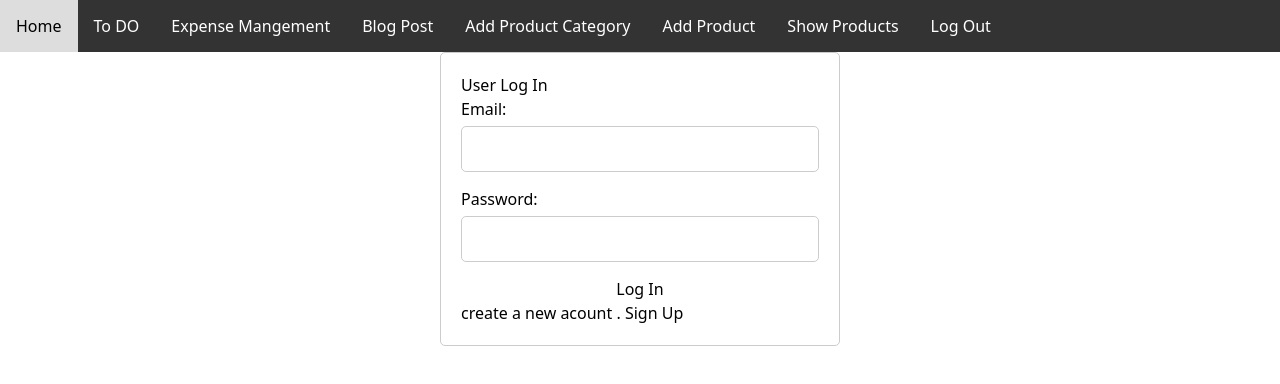
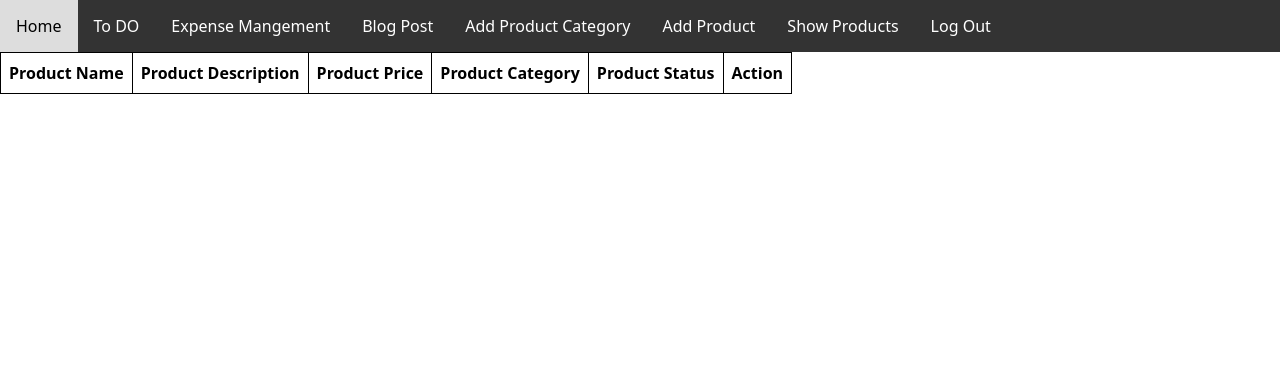
Before and after one commit to Nimur-Rashid-Imon66/Appifylab-first-team-project, a React (Vite) app in the folder client/: page /showProducts in a window 1280 px wide. Before the commit this address led to /login. Shown: the top 384 px of the page. Built offline with nearby package versions, Linux system fonts and the light colour scheme.

Commit message:
fixing issue in show,add ,edit product

```diff
--- a/client/src/Components/EMON/Product.tsx
+++ b/client/src/Components/EMON/Product.tsx
@@ -1,6 +1,7 @@
 import { Link } from "react-router-dom";
 
 interface ProductInterface {
+    loginUserID: string;
     productId: string;
     productName: string;
     productDescription: string;
--- a/client/src/Components/EMON/ShowProduct.tsx
+++ b/client/src/Components/EMON/ShowProduct.tsx
@@ -2,7 +2,9 @@ import { useContext, useEffect, useState } from 'react';
 import Product from './Product';
 import { OnlineUserContext } from '../../App';
 import { useNavigate } from 'react-router-dom';
+import { set } from 'react-hook-form';
 interface ProductInterface {
+    loginUserID: string;
     productId: string;
     productName: string;
     productDescription: string;
@@ -25,12 +27,23 @@ const ShowProduct = () => {
         }
         else return [];
     }
+    const getIndividualProduct = () => {
+        let data = localStorage.getItem('products');
+        if (data) {
+            const newData:ProductInterface[] = JSON.parse(data);
+            return newData.filter((item) => item.loginUserID === loginUserID);
+        }
+        else return [];
+    }
     const [products, setProducts] = useState<ProductInterface[]>(getProduct());
+    const [individualProduct, setIndividualProduct] = useState<ProductInterface[]>(getIndividualProduct());
+
 
     useEffect(() => {
-        if (!loginUserID) navigate('/login');
         localStorage.setItem('products', JSON.stringify(products));
-    },[products]);
+        setIndividualProduct(getIndividualProduct());
+    }, [products]);
+
     return (
         <div>
             <table>
@@ -44,7 +57,7 @@ const ShowProduct = () => {
                         <th className="border p-2 border-black ">Action</th>
                     </tr>
 
-                        {products.map((product, index) => {
+                        {individualProduct.map((product, index) => {
                             return (
                                 <Product key={index} product={product} products={products} setPorducts={setProducts} />
                             );
```
